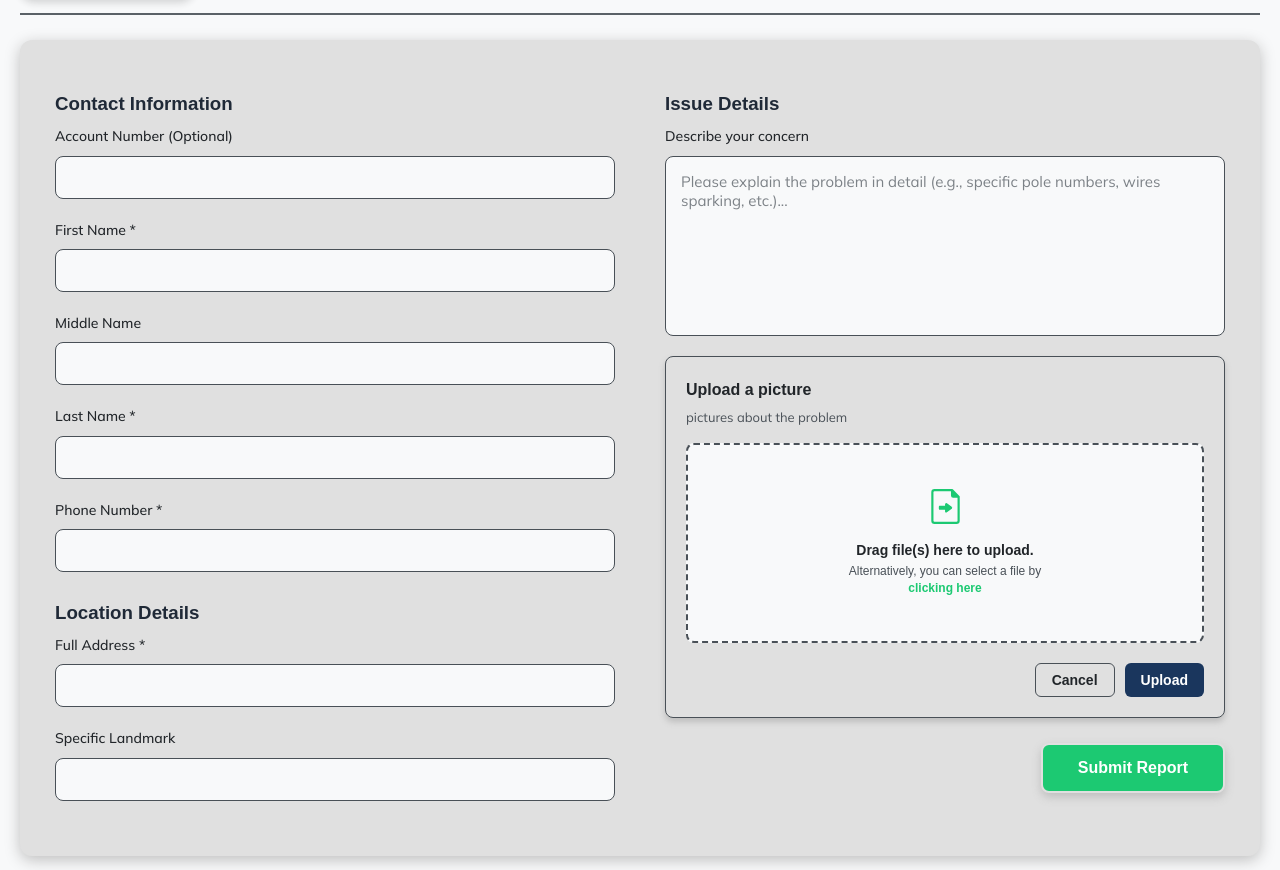
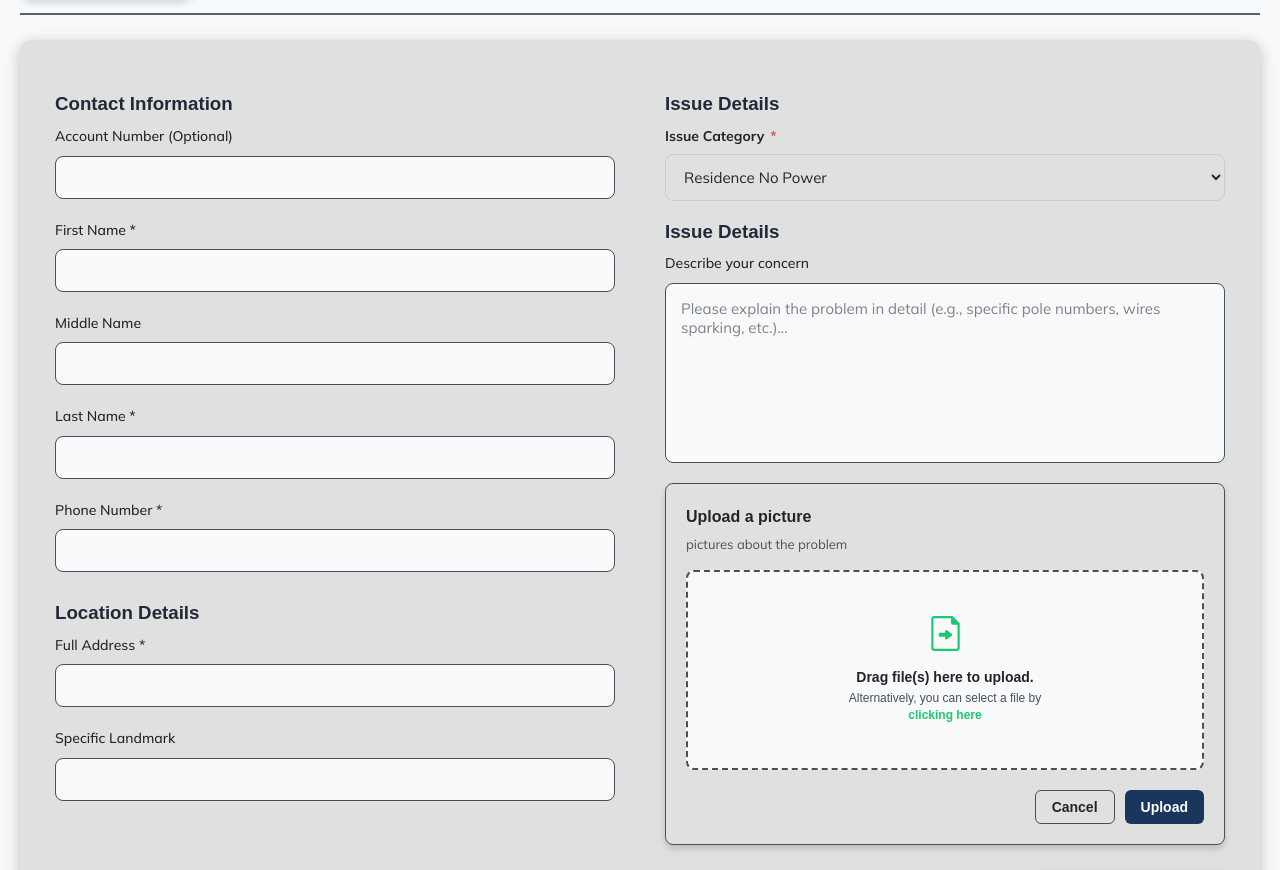
Before and after one commit to zeusgitDev16/ALECO-PIS, a React (Vite) app in the folder ALECO_PIS/: page / in a window 1280 px wide. Shown: the part 1007-1877 px from the top of the page. Built offline with nearby package versions, Linux system fonts and the light colour scheme; no server answers; a web font is replaced by a local one.

Commit message:
feb 26 lunch

```diff
--- a/ALECO_PIS/package.json
+++ b/ALECO_PIS/package.json
@@ -18,6 +18,7 @@
     "cloudinary": "^1.41.3",
     "cors": "^2.8.6",
     "date-fns": "^4.1.0",
+    "dayjs": "^1.11.19",
     "dotenv": "^17.3.1",
     "express": "^5.2.1",
     "jwt-decode": "^4.0.0",
--- /dev/null
+++ b/ALECO_PIS/src/CSS/IssueCategoryDropdown.css
@@ -0,0 +1,56 @@
+.issue-dropdown-container {
+    display: flex;
+    flex-direction: column;
+    gap: 6px;
+    margin-bottom: 20px;
+    width: 100%;
+    text-align: left;
+}
+
+.issue-dropdown-label {
+    font-size: 14px;
+    font-weight: bold;
+    color: var(--text-main, #333); /* Uses your existing CSS variables if available */
+}
+
+.required-asterisk {
+    color: #d9534f; /* Red asterisk to match required fields */
+    margin-left: 2px;
+}
+
+.issue-select {
+    width: 100%;
+    padding: 12px 14px;
+    border-radius: 8px;
+    border: 1px solid var(--border-color, #ccc);
+    background-color: var(--bg-card, #fff);
+    color: var(--text-main, #333);
+    font-size: 15px;
+    font-family: inherit;
+    outline: none;
+    cursor: pointer;
+    transition: border-color 0.2s ease, box-shadow 0.2s ease;
+}
+
+/* Add a nice glow effect when the user clicks the dropdown */
+.issue-select:focus {
+    border-color: #0056b3;
+    box-shadow: 0 0 0 3px rgba(0, 86, 179, 0.15);
+}
+
+/* Styles the group headers (e.g., "1. No Light / Power Outage") */
+.issue-select optgroup {
+    font-weight: bold;
+    font-style: normal;
+    background-color: var(--bg-main, #f4f6f9);
+    color: var(--text-main, #111);
+    padding: 4px;
+}
+
+/* Styles the actual selectable items */
+.issue-select option {
+    font-weight: normal;
+    background-color: var(--bg-card, #fff);
+    color: var(--text-main, #333);
+    padding: 8px;
+}
--- a/ALECO_PIS/src/ReportaProblem.jsx
+++ b/ALECO_PIS/src/ReportaProblem.jsx
@@ -1,11 +1,13 @@
 import React, { useState } from 'react';
 import './CSS/ReportaProblem.css';
+import { formatToPhilippineTime } from './utils/dateUtils';
 
 // Importing the Lego Bricks
 import TextFieldProblem from './components/textfields/TextFieldProblem';
 import ExplainTheProblem from './components/textfields/ExplainTheProblem';
 import UploadTheProblem from './components/buckets/UploadTheProblem';
 import TicketPopUp from './components/containers/TicketPopUp';
+import IssueCategoryDropdown from './components/dropdowns/IssueCategoryDropdown';
 
 const ReportaProblem = () => {
     // --- Phase State Management ---
@@ -47,6 +49,7 @@ const ReportaProblem = () => {
         { key: 'lastName', label: 'Last Name' },
         { key: 'phoneNumber', label: 'Phone Number' },
         { key: 'address', label: 'Full Address' },
+        { key: 'category', label: 'Issue Category' },
         { key: 'concern', label: 'Issue Details' }
     ];
 
@@ -70,6 +73,7 @@ const ReportaProblem = () => {
     submissionData.append('phone_number', formData.phoneNumber);
     submissionData.append('address', formData.address);
     submissionData.append('location', formData.location || "");
+    submissionData.append('category', formData.category);
     submissionData.append('concern', formData.concern);
 
     if (selectedFile) {
@@ -139,27 +143,6 @@ const ReportaProblem = () => {
         }
     };
 
-    const formatToPhilippineTime = (dateString) => {
-        if (!dateString) return "";
-
-        // Force standard UTC parsing if the database strips the timezone data
-        const safeDateString = dateString.includes('Z')
-            ? dateString
-            : dateString.replace(' ', 'T') + 'Z';
-
-        const dateObj = new Date(safeDateString);
-
-        return dateObj.toLocaleString('en-US', {
-            timeZone: 'Asia/Manila',
-            month: 'long',
-            day: 'numeric',
-            year: 'numeric',
-            hour: '2-digit',
-            minute: '2-digit',
-            hour12: true
-        });
-    };
-
     return (
         <div id="report" className="report-problem-container">
             <div className={`report-card-inner ${isFlipped ? 'is-flipped' : ''}`}>
@@ -192,6 +175,12 @@ const ReportaProblem = () => {
                         </div>
 
                         <div className="report-details-column">
+                            <h3 className="column-section-title">Issue Details</h3>
+                             {/* Issue Category Dropdown Lego Brick */}
+                                    <IssueCategoryDropdown
+                                      value={formData.category}
+                                         onChange={handleFieldChange('category')}
+                                                                                />
                             <h3 className="column-section-title">Issue Details</h3>
                             <ExplainTheProblem value={formData.concern} onChange={handleFieldChange('concern')} />
                             <div className="upload-wrapper">
@@ -226,7 +215,7 @@ const ReportaProblem = () => {
                         </div>
 
                         {ticketData && (
-      <div className="status-results-container">
+    <div className="status-results-container">
     <div className="status-stepper">
         <div className="line"></div>
         {/* STEP 1 */}
@@ -246,12 +235,27 @@ const ReportaProblem = () => {
             <div className={`circle green-glow ${ticketData.status === 'Restored' ? 'active' : ''}`}>3</div>
             <span>Restored</span>
         </div>
-
     </div>
 
     <div className="status-details-card">
-        <p><strong>Current Status:</strong> <span className={`status-tag ${ticketData.status.toLowerCase()}`}>{ticketData.status}</span></p>
-      <p><strong>Reported:</strong> {formatToPhilippineTime(ticketData.created_at)}</p>
+        <p>
+            <strong>Current Status:</strong>
+            <span className={`status-tag ${ticketData.status.toLowerCase()}`}>{ticketData.status}</span>
+        </p>
+
+        {/* NEW: Displays the full name cleanly, ignoring the middle name if it is blank */}
+        <p>
+    <strong>Reported By:</strong> {
+        [ticketData.first_name, ticketData.middle_name, ticketData.last_name]
+        .filter(Boolean) // This automatically removes any NULL or blank middle names
+        .join(' ') || "Name not provided" // Fallback if all 3 are NULL
+    }
+</p>
+
+        <p>
+            <strong>Date Reported:</strong> {formatToPhilippineTime(ticketData.created_at)}
+        </p>
+
         <div className="concern-preview">
             <label>Your Concern:</label>
             <p>{ticketData.concern}</p>
--- /dev/null
+++ b/ALECO_PIS/src/components/dropdowns/IssueCategoryDropdown.jsx
@@ -0,0 +1,58 @@
+import React from 'react';
+import '../../CSS/IssueCategoryDropdown.css'; // Connects to your CSS file
+
+const IssueCategoryDropdown = ({ value, onChange }) => {
+    return (
+        <div className="issue-dropdown-container">
+            <label className="issue-dropdown-label">
+                Issue Category <span className="required-asterisk">*</span>
+            </label>
+            <select
+                className="issue-select"
+                value={value}
+                onChange={(e) => onChange(e.target.value)}
+                required
+            >
+                <option value="" disabled>Select the type of problem...</option>
+
+                <optgroup label="1. No Light / Power Outage">
+                    <option value="Residence No Power">Residence No Power</option>
+                    <option value="Distribution XFormer / 1 Block No Light">Distribution XFormer / 1 Block No Light</option>
+                    <option value="Primary Line No Power">Primary Line No Power</option>
+                </optgroup>
+
+                <optgroup label="2. Power Quality & Hazards">
+                    <option value="Low Voltage">Low Voltage</option>
+                    <option value="Fluctuating Voltage">Fluctuating Voltage</option>
+                    <option value="Loose Connection">Loose Connection</option>
+                    <option value="Cutoff Live Wire">Cutoff Live Wire</option>
+                    <option value="Sagging Wire">Sagging Wire</option>
+                </optgroup>
+
+                <optgroup label="3. Pole & Distribution Line Complaints">
+                    <option value="Rotten Pole">Rotten Pole</option>
+                    <option value="Leaning Pole">Leaning Pole</option>
+                    <option value="Clearing of Distribution Line">Clearing of Distribution Line</option>
+                    <option value="Relocation of Pole/Line">Relocation of Pole/Line</option>
+                    <option value="Distribution Xformer Replacement">Distribution Xformer Replacement</option>
+                </optgroup>
+
+                <optgroup label="4. Service Drop & Meter Concerns">
+                    <option value="Check-up of KWHM">Check-up of KWHM</option>
+                    <option value="Meter Calibration / Testing">Meter Calibration / Testing</option>
+                    <option value="Transfer of KWHM">Transfer of KWHM</option>
+                    <option value="Reroute Service Drop">Reroute Service Drop</option>
+                    <option value="Change / Upgrade Service">Change / Upgrade Service</option>
+                </optgroup>
+
+                <optgroup label="5. Miscellaneous Requests">
+                    <option value="Temporary Disconnection">Temporary Disconnection</option>
+                    <option value="Temporary Lighting">Temporary Lighting</option>
+                    <option value="Other / Unlisted Concern">Other / Unlisted Concern</option>
+                </optgroup>
+            </select>
+        </div>
+    );
+};
+
+export default IssueCategoryDropdown;
--- /dev/null
+++ b/ALECO_PIS/src/utils/dateUtils.js
@@ -0,0 +1,21 @@
+import dayjs from 'dayjs';
+import utc from 'dayjs/plugin/utc';
+
+// We only need the UTC plugin to ensure it reads the database correctly
+dayjs.extend(utc);
+
+export const formatToPhilippineTime = (dateString) => {
+    if (!dateString) return "Time unavailable";
+
+    try {
+        // 1. dayjs.utc(): Locks the raw string to UTC (2:29 AM)
+        // 2. .add(8, 'hour'): Manually forces it forward by 8 hours (10:29 AM)
+        // 3. .format(): Prints it out beautifully
+
+        return dayjs.utc(dateString).add(8, 'hour').format('MMMM D, YYYY [at] h:mm A');
+
+    } catch (error) {
+        console.error("Day.js formatting error:", error);
+        return "Time unavailable";
+    }
+};
```
Also changed, not shown: ALECO_PIS/server.js (+70 -14 lines), 1 other file (tests, documents, lock files or other folders).
